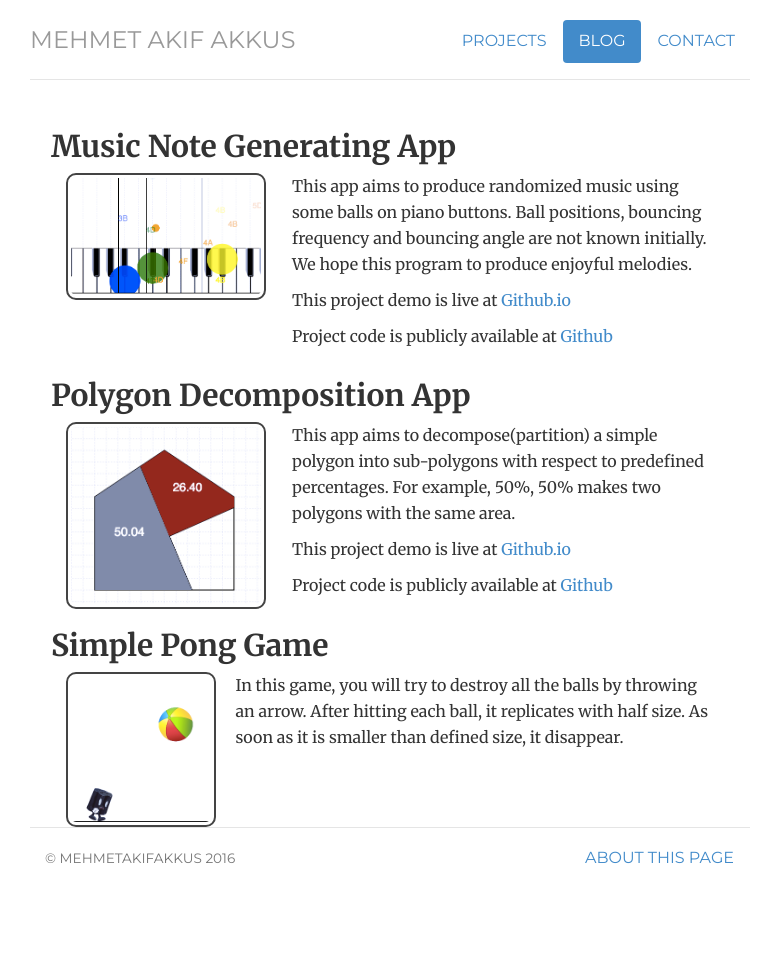
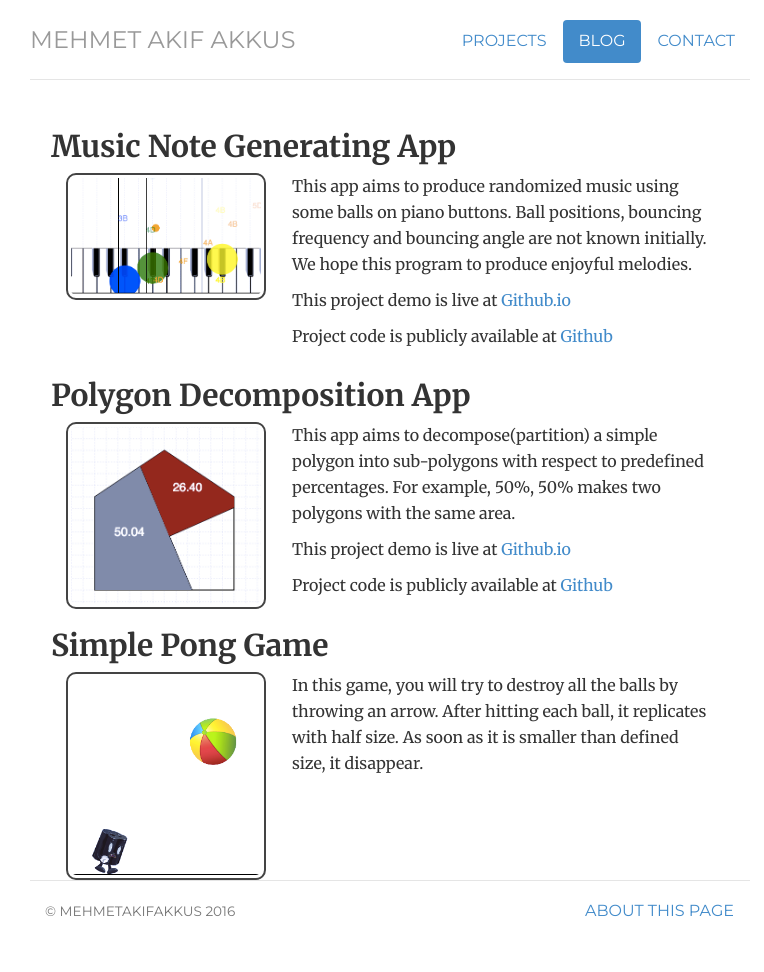
Before and after one commit to mehmetakifakkus/mehmetakifakkus.github.io, a Jekyll site: the page built from projects/index.html, in a window 1280 px wide. Shown: the whole page, without its empty margins (250-1014 px from the left). Built offline with Jekyll 4.4.1, drawn with Linux system fonts in a browser that asks for light colours; before the commit the page ends 920 px from its top, so only the background shows below that.

Commit message:
Update index.html

```diff
--- a/projects/index.html
+++ b/projects/index.html
@@ -8,7 +8,7 @@ title: Projects
             <div class="row">
                 <h2>Music Note Generating App</h2>
                 <div class="col-sm-4">
-                  <a href=" musicGeneration/ ">
+                  <a href="/musicGeneration/">
                     <img width = "200px" src="/img/musicGeneration-thumbnail.png" alt="Artwork images/musicGeneration-thumbnail.png">
                   </a>
                 </div>
@@ -36,12 +36,12 @@ title: Projects
 
             <div class="row">
                 <h2>Simple Pong Game</h2>
-                <div class="col-sm-3">
+                <div class="col-sm-4">
                   <a href="/pongGame/">
-                    <img width = "150px" src="/img/pongGame-thumbnail.png" alt="Artwork images/pongGame-thumbnail.png">
+                    <img width = "200px" src="/img/pongGame-thumbnail.png" alt="Artwork images/pongGame-thumbnail.png">
                   </a>
                 </div>
-                <div class="col-sm-9">
+                <div class="col-sm-8">
                     <p>In this game, you will try to destroy all the balls by throwing an arrow. After hitting each ball, it replicates with half size. As soon as it is smaller than defined size, it disappear.</p>
                 </div>
             </div>
```
